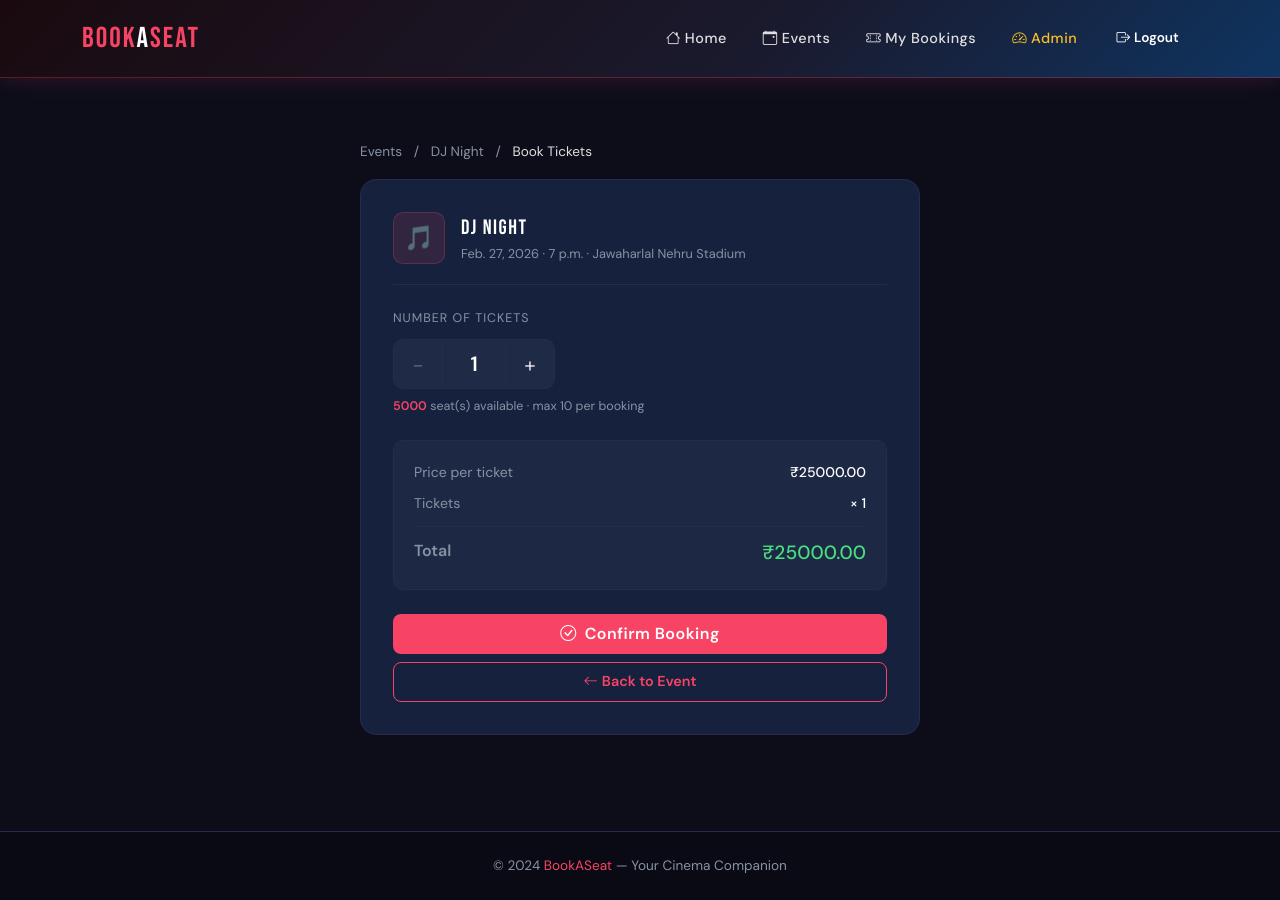
After one commit to ashmoneykash/bookaseat, a Django app: page /events/1/book/ in a window 1280 px wide. The commit adds this page. Run offline with Django 5.2, Linux system fonts and the light colour scheme; a user stored in the database is signed in; data comes from the database, SQL or seed files in the repository; both versions use the stored data as it was after the commit.

Commit message:
feat: event booking flow, seat animation & fixes
- Add EventBooking model (quantity-based, separate from movie Booking)
- Add book_event and event_booking_success views with race condition guard
- Add book_event.html with animated quantity stepper and price breakdown
- Add booking_success.html with pulsing confirmation card
- Fix Book Tickets button in event_detail.html (was href='#')
- Fix seat ordering in book_show view (CharField cast to IntegerField)
- Add seat spring-pop animation, screen glow, price bump, tag-in effects
- Fix JS maxSeats parse error in book_event.html

```diff
--- a/bookings/views.py
+++ b/bookings/views.py
@@ -1,4 +1,6 @@
 from django.db import transaction
+from django.db.models.functions import Cast
+from django.db.models import IntegerField
 from django.shortcuts import render, redirect, get_object_or_404
 from django.contrib.auth.decorators import login_required
 from movies.models import Show
@@ -7,7 +9,9 @@ from .models import Seat, Booking
 @login_required
 def book_show(request, show_id):
     show = get_object_or_404(Show, id=show_id)
-    seats = show.seats.all()
+    seats = show.seats.annotate(
+            seat_num_int=Cast('seat_number', IntegerField())
+        ).order_by('row', 'seat_num_int')
 
     if request.method == 'POST':
         print(request.POST)
--- /dev/null
+++ b/events/templates/events/book_event.html
@@ -0,0 +1,249 @@
+{% extends 'base.html' %}
+{% block title %}Book Tickets — {{ event.title }}{% endblock %}
+
+{% block extra_css %}
+<style>
+  .book-wrapper {
+    max-width: 560px;
+    margin: 2rem auto;
+  }
+
+  .book-card {
+    background: var(--bms-card-bg);
+    border: 1px solid var(--bms-border);
+    border-radius: 16px;
+    padding: 2rem;
+  }
+
+  .event-summary {
+    display: flex;
+    gap: 1rem;
+    align-items: center;
+    padding-bottom: 1.25rem;
+    margin-bottom: 1.5rem;
+    border-bottom: 1px solid var(--bms-border);
+  }
+
+  .event-summary-icon {
+    width: 52px; height: 52px;
+    border-radius: 10px;
+    background: rgba(248,68,100,0.12);
+    border: 1px solid rgba(248,68,100,0.25);
+    display: flex; align-items: center; justify-content: center;
+    font-size: 1.5rem; flex-shrink: 0;
+  }
+
+  .event-summary-title {
+    font-family: 'Bebas Neue', sans-serif;
+    font-size: 1.3rem; letter-spacing: 1.5px; color: #fff;
+  }
+
+  .event-summary-meta { font-size: 0.8rem; color: var(--bms-muted); }
+
+  /* Quantity stepper */
+  .qty-label {
+    font-size: 0.78rem; text-transform: uppercase;
+    letter-spacing: 1px; color: var(--bms-muted); margin-bottom: 0.75rem;
+  }
+
+  .qty-stepper {
+    display: flex; align-items: center; gap: 0;
+    background: rgba(255,255,255,0.04);
+    border: 1px solid var(--bms-border);
+    border-radius: 10px; overflow: hidden;
+    width: fit-content;
+  }
+
+  .qty-btn {
+    width: 48px; height: 48px;
+    background: transparent; border: none;
+    color: var(--bms-text); font-size: 1.3rem;
+    cursor: pointer;
+    transition: background 0.15s, color 0.15s;
+    display: flex; align-items: center; justify-content: center;
+  }
+
+  .qty-btn:hover { background: rgba(248,68,100,0.15); color: var(--bms-red); }
+  .qty-btn:disabled { opacity: 0.3; cursor: not-allowed; }
+
+  .qty-display {
+    width: 64px; text-align: center;
+    font-size: 1.3rem; font-weight: 700; color: #fff;
+    border-left: 1px solid var(--bms-border);
+    border-right: 1px solid var(--bms-border);
+    height: 48px; line-height: 48px;
+    /* animation trigger class */
+    transition: transform 0.15s cubic-bezier(0.34, 1.56, 0.64, 1);
+  }
+
+  .qty-bump { animation: qty-pop 0.2s cubic-bezier(0.34, 1.56, 0.64, 1); }
+  @keyframes qty-pop {
+    0%   { transform: scale(0.75); }
+    60%  { transform: scale(1.2); }
+    100% { transform: scale(1); }
+  }
+
+  /* Price breakdown */
+  .price-breakdown {
+    background: rgba(255,255,255,0.03);
+    border: 1px solid var(--bms-border);
+    border-radius: 10px;
+    padding: 1rem 1.25rem;
+    margin: 1.5rem 0;
+  }
+
+  .price-row {
+    display: flex; justify-content: space-between;
+    font-size: 0.88rem; color: var(--bms-muted);
+    padding: 0.3rem 0;
+  }
+
+  .price-row span:last-child { color: #fff; font-weight: 500; }
+
+  .price-row.total {
+    border-top: 1px solid var(--bms-border);
+    margin-top: 0.5rem; padding-top: 0.75rem;
+    font-size: 1rem; font-weight: 700;
+  }
+
+  .price-row.total span:last-child {
+    color: #4ade80; font-size: 1.2rem;
+    transition: transform 0.2s cubic-bezier(0.34, 1.56, 0.64, 1);
+  }
+
+  .price-bump-total { animation: qty-pop 0.25s cubic-bezier(0.34, 1.56, 0.64, 1); }
+
+  .seats-left {
+    font-size: 0.78rem; color: var(--bms-muted);
+    margin-top: 0.5rem;
+  }
+
+  .seats-left span { color: var(--bms-red); font-weight: 600; }
+
+  .error-box {
+    background: rgba(248,68,100,0.1);
+    border: 1px solid rgba(248,68,100,0.35);
+    color: #ffb3c1; border-radius: 8px;
+    padding: 0.75rem 1rem; font-size: 0.88rem;
+    margin-bottom: 1.25rem;
+  }
+</style>
+{% endblock %}
+
+{% block content %}
+<div class="book-wrapper">
+
+  <div class="breadcrumb-bms mb-3" style="font-size:0.85rem; color:var(--bms-muted);">
+    <a href="{% url 'event_list' %}" style="color:var(--bms-muted);text-decoration:none;">Events</a>
+    <span class="mx-2">/</span>
+    <a href="{% url 'event_detail' event.id %}" style="color:var(--bms-muted);text-decoration:none;">{{ event.title }}</a>
+    <span class="mx-2">/</span>
+    <span style="color:var(--bms-text);">Book Tickets</span>
+  </div>
+
+  <div class="book-card">
+
+    <!-- Event summary -->
+    <div class="event-summary">
+      <div class="event-summary-icon">
+        {% if event.event_type == 'concert' %}🎵
+        {% elif event.event_type == 'sport' %}🏆
+        {% elif event.event_type == 'comedy' %}😂
+        {% elif event.event_type == 'theatre' %}🎭
+        {% elif event.event_type == 'festival' %}🎪
+        {% else %}🎟️{% endif %}
+      </div>
+      <div>
+        <div class="event-summary-title">{{ event.title }}</div>
+        <div class="event-summary-meta">
+          {{ event.event_date }} · {{ event.event_time }}
+          {% if event.venue %} · {{ event.venue.name }}{% endif %}
+        </div>
+      </div>
+    </div>
+
+    {% if messages %}
+      {% for msg in messages %}
+        <div class="error-box"><i class="bi bi-exclamation-circle me-2"></i>{{ msg }}</div>
+      {% endfor %}
+    {% endif %}
+
+    <form method="post" id="booking-form">
+      {% csrf_token %}
+      <input type="hidden" name="quantity" id="qty-input" value="1">
+
+      <!-- Quantity stepper -->
+      <div class="qty-label">Number of Tickets</div>
+      <div class="qty-stepper">
+        <button type="button" class="qty-btn" id="qty-minus" onclick="changeQty(-1)" disabled>−</button>
+        <div class="qty-display" id="qty-display">1</div>
+        <button type="button" class="qty-btn" id="qty-plus" onclick="changeQty(1)">+</button>
+      </div>
+      <div class="seats-left mt-2">
+        <span>{{ event.available_seats }}</span> seat(s) available · max 10 per booking
+      </div>
+
+      <!-- Price breakdown -->
+      <div class="price-breakdown">
+        <div class="price-row">
+          <span>Price per ticket</span>
+          <span>₹{{ event.price }}</span>
+        </div>
+        <div class="price-row">
+          <span>Tickets</span>
+          <span id="qty-label-display">× 1</span>
+        </div>
+        <div class="price-row total">
+          <span>Total</span>
+          <span id="total-display">₹{{ event.price }}</span>
+        </div>
+      </div>
+
+      <button type="submit" class="btn btn-bms-primary w-100 py-2" style="font-size:1rem;">
+        <i class="bi bi-check-circle me-2"></i>Confirm Booking
+      </button>
+
+      <a href="{% url 'event_detail' event.id %}" class="btn btn-bms-outline w-100 py-2 mt-2" style="font-size:0.9rem;">
+        <i class="bi bi-arrow-left me-1"></i>Back to Event
+      </a>
+    </form>
+
+  </div>
+</div>
+{% endblock %}
+
+{% block extra_js %}
+<script>
+  var maxSeats = Math.min(10, parseInt("{{ event.available_seats|default:0 }}", 10));
+  var pricePerTicket = parseFloat("{{ event.price }}");
+  var qty = 1;
+
+  function changeQty(delta) {
+    qty = Math.max(1, Math.min(maxSeats, qty + delta));
+
+    // Update hidden input
+    document.getElementById('qty-input').value = qty;
+
+    // Animate the number display
+    var display = document.getElementById('qty-display');
+    display.classList.remove('qty-bump');
+    void display.offsetWidth;
+    display.classList.add('qty-bump');
+    display.textContent = qty;
+
+    // Update price
+    var total = (pricePerTicket * qty).toFixed(2);
+    var totalEl = document.getElementById('total-display');
+    totalEl.classList.remove('price-bump-total');
+    void totalEl.offsetWidth;
+    totalEl.classList.add('price-bump-total');
+    totalEl.textContent = '₹' + total;
+
+    document.getElementById('qty-label-display').textContent = '× ' + qty;
+
+    // Toggle buttons
+    document.getElementById('qty-minus').disabled = (qty <= 1);
+    document.getElementById('qty-plus').disabled  = (qty >= maxSeats);
+  }
+</script>
+{% endblock %}
--- a/events/templates/events/event_detail.html
+++ b/events/templates/events/event_detail.html
@@ -76,7 +76,8 @@
           <div style="font-size:0.78rem; color:var(--bms-muted);">per person</div>
         </div>
         {% if event.available_seats > 0 %}
-          <a href="#" class="btn btn-bms-primary px-5 py-2" style="font-size:1rem;">
+          <!-- ✅ FIXED: was href="#", now points to the real booking URL -->
+          <a href="{% url 'book_event' event.id %}" class="btn btn-bms-primary px-5 py-2" style="font-size:1rem;">
             <i class="bi bi-ticket-perforated me-2"></i>Book Tickets
           </a>
         {% else %}
--- a/events/urls.py
+++ b/events/urls.py
@@ -4,4 +4,6 @@ from . import views
 urlpatterns = [
     path('', views.event_list, name='event_list'),
     path('<int:event_id>/', views.event_detail, name='event_detail'),
+    path('<int:event_id>/book/', views.book_event, name='book_event'),
+    path('booking/<int:booking_id>/success/', views.event_booking_success, name='event_booking_success'),
 ]
--- a/events/views.py
+++ b/events/views.py
@@ -1,5 +1,9 @@
-from django.shortcuts import render, get_object_or_404
+from django.shortcuts import render, get_object_or_404, redirect
+from django.contrib.auth.decorators import login_required
+from django.contrib import messages
+from django.db import transaction
 from .models import Event, EVENT_TYPE_CHOICES
+from bookings.models import EventBooking
 
 
 def event_list(request):
@@ -17,3 +21,59 @@ def event_list(request):
 def event_detail(request, event_id):
     event = get_object_or_404(Event, id=event_id, is_active=True)
     return render(request, 'events/event_detail.html', {'event': event})
+
+
+@login_required
+def book_event(request, event_id):
+    event = get_object_or_404(Event, id=event_id, is_active=True)
+
+    if request.method == 'POST':
+        try:
+            quantity = int(request.POST.get('quantity', 1))
+        except (ValueError, TypeError):
+            quantity = 1
+
+        # Validate quantity
+        if quantity < 1:
+            messages.error(request, 'Please select at least 1 ticket.')
+            return render(request, 'events/book_event.html', {'event': event})
+
+        if quantity > 10:
+            messages.error(request, 'You can book a maximum of 10 tickets at once.')
+            return render(request, 'events/book_event.html', {'event': event})
+
+        if quantity > event.available_seats:
+            messages.error(request, f'Only {event.available_seats} seat(s) available.')
+            return render(request, 'events/book_event.html', {'event': event})
+
+        with transaction.atomic():
+            # Re-check availability inside the transaction to prevent race conditions
+            event = Event.objects.select_for_update().get(id=event_id)
+
+            if quantity > event.available_seats:
+                messages.error(request, 'Sorry, seats were just taken. Please try again.')
+                return render(request, 'events/book_event.html', {'event': event})
+
+            total = event.price * quantity
+
+            booking = EventBooking.objects.create(
+                user=request.user,
+                event=event,
+                quantity=quantity,
+                total_price=total,
+                status='CONFIRMED',
+            )
+
+            event.available_seats -= quantity
+            event.save()
+
+        return redirect('event_booking_success', booking_id=booking.id)
+
+    # GET — show the quantity picker page
+    return render(request, 'events/book_event.html', {'event': event})
+
+
+@login_required
+def event_booking_success(request, booking_id):
+    booking = get_object_or_404(EventBooking, id=booking_id, user=request.user)
+    return render(request, 'events/booking_success.html', {'booking': booking})
--- a/templates/partials/navbar.html
+++ b/templates/partials/navbar.html
@@ -36,11 +36,6 @@
               </a>
             </li>
           {% endif %}
-          <li class="nav-item ms-lg-2">
-            <span class="nav-link-bms nav-link" style="color: var(--bms-muted) !important; cursor:default;">
-              <i class="bi bi-person-circle me-1"></i>{{ user.username }}
-            </span>
-          </li>
           <li class="nav-item">
             <form method="post" action="{% url 'logout' %}" style="display:inline;">
               {% csrf_token %}
```
Also changed, not shown: bookings/models.py (+29 -8 lines), bookings/templates/bookings/book_show.html (+106 -19 lines), events/templates/events/booking_success.html (added, +120 -0 lines), bookings/migrations/0002_eventbooking.py (added), db.sqlite3 (added), media/events/posters/djnight.jpg (added), media/events/posters/standup.jpg (added), media/movies/posters/Odyssey.jpg (added), media/movies/posters/johnwick.jpg (added), media/movies/posters/peaky_blinder.png (added), 1 other file.
